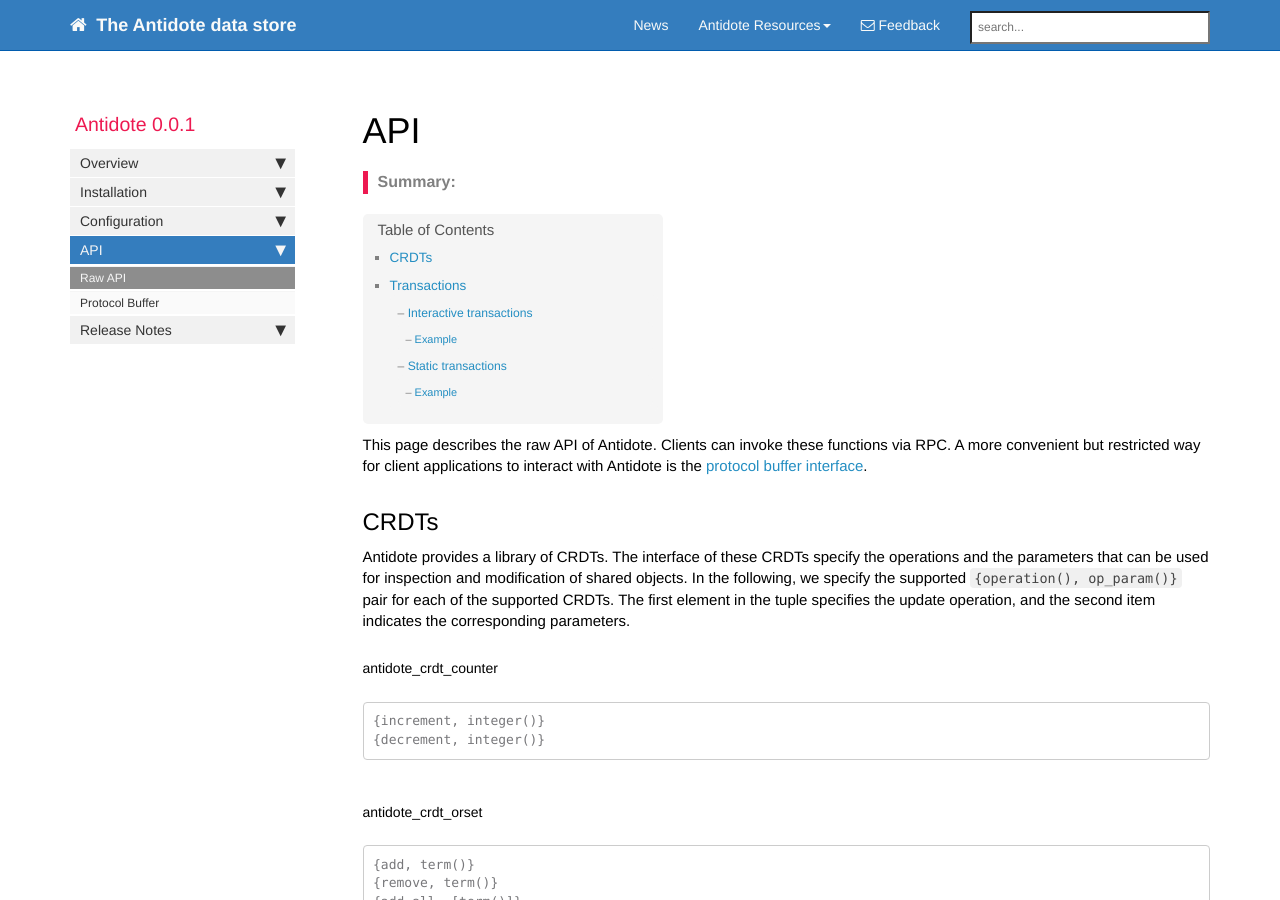
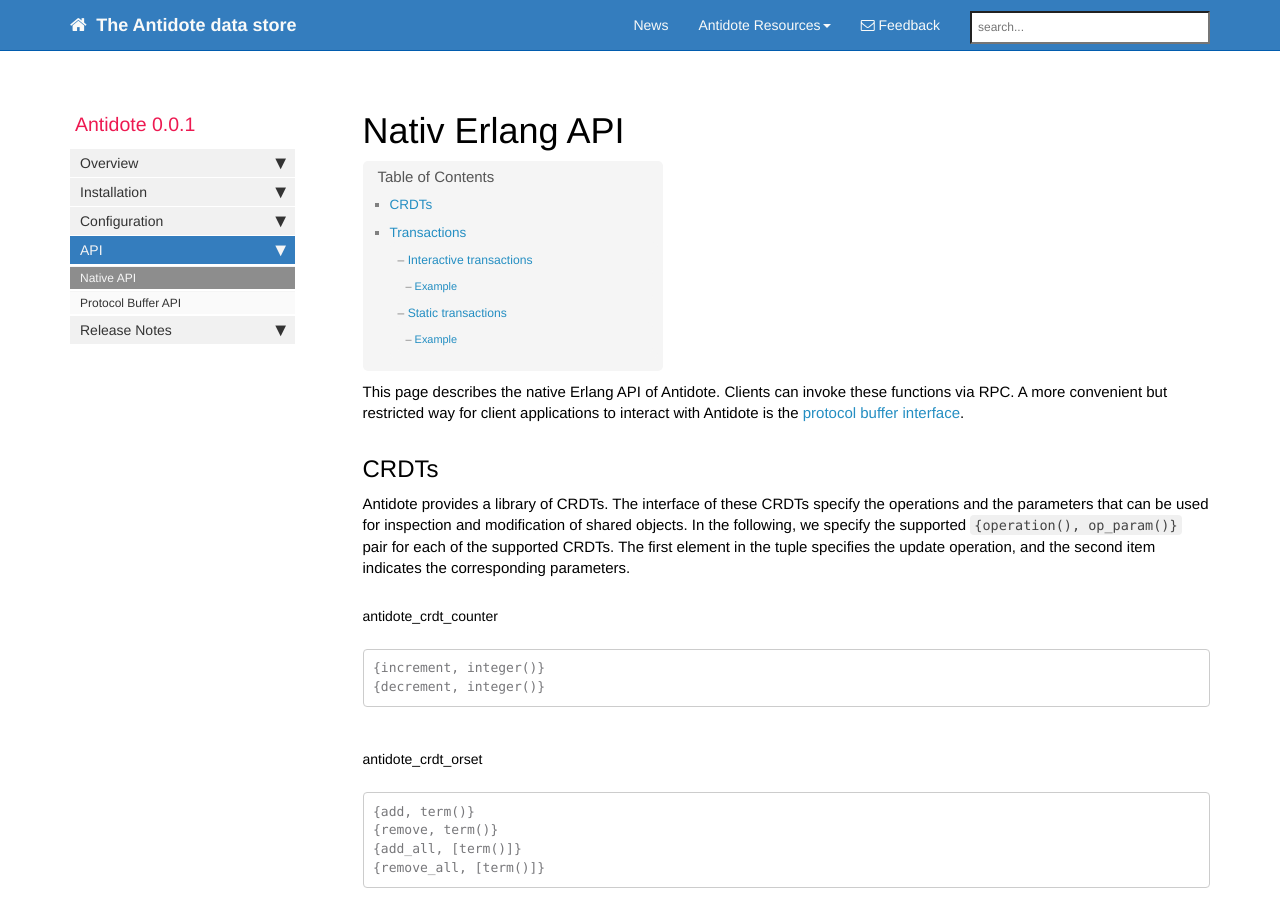
Before and after one commit to AntidoteDB/antidote, a Jekyll site: the page built from docs/pages/mydoc/rawapi.md, in a window 1280 px wide and 900 px high. Built offline with Jekyll 4.4.1, drawn with Linux system fonts in a browser that asks for light colours; nearby versions of some CDN libraries; comment, search, counter and statistics services are not loaded.

```diff
--- a/docs/_data/sidebars/home_sidebar.yml
+++ b/docs/_data/sidebars/home_sidebar.yml
@@ -51,11 +51,11 @@ entries:
     output: web, pdf
     folderitems:
 
-    - title: Raw API
+    - title: Native API
       url: /rawapi.html
       output: web, pdf
 
-    - title: Protocol Buffer
+    - title: Protocol Buffer API
       url: /api.html
       output: web, pdf
 
--- a/docs/pages/mydoc/rawapi.md
+++ b/docs/pages/mydoc/rawapi.md
@@ -1,14 +1,13 @@
 ---
-title: API
+title: Nativ Erlang API
 last_updated: August 29, 2016
 tags: [api]
-summary: ""
 sidebar: mydoc_sidebar
 permalink: rawapi.html
 folder: mydoc
 ---
 
-This page describes the raw API of Antidote. Clients can invoke these functions via RPC.
+This page describes the native Erlang API of Antidote. Clients can invoke these functions via RPC.
 A more convenient but restricted way for client applications to interact with Antidote is the [protocol buffer interface](/api.html).
 
 ## CRDTs
@@ -57,7 +56,6 @@ The first element in the tuple specifies the update operation, and the second it
     {remove, non_neg_integer()}
 
 ## Transactions
-----
 
 A unit of operation in Antidote is a transaction.
 A client should first start a transaction, then read and/or update several objects, and finally commit the transaction.
```
Also changed, not shown: docs/pages/mydoc/api.md (+1 -2 lines), docs/pages/mydoc/config.md (+16 -21 lines).
